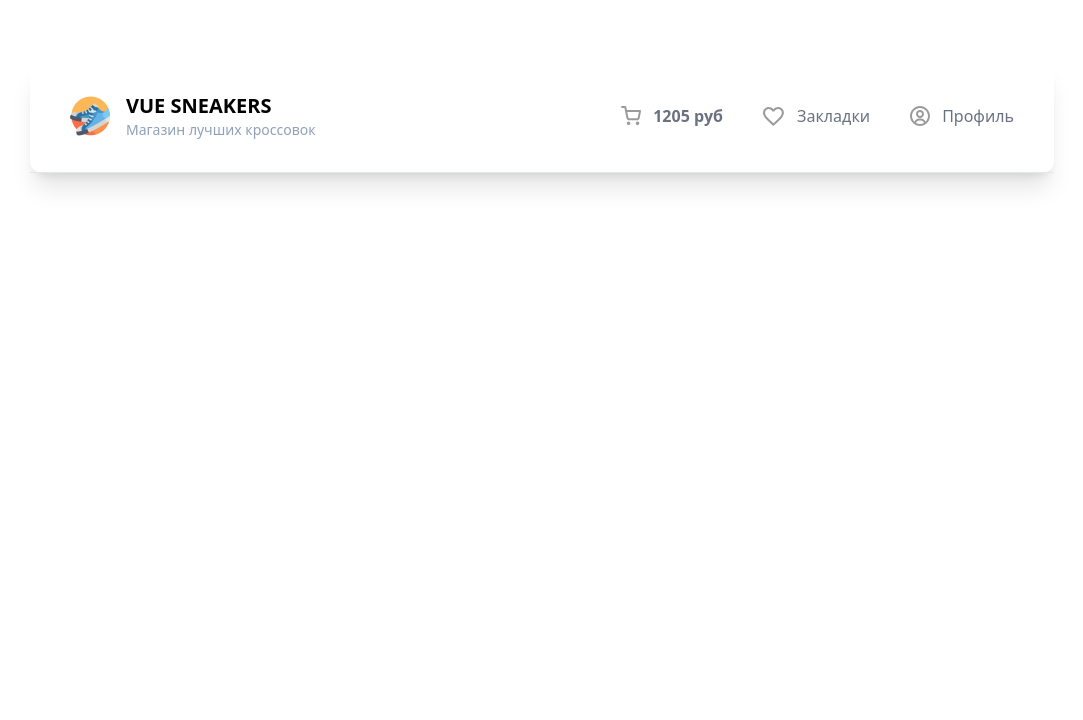
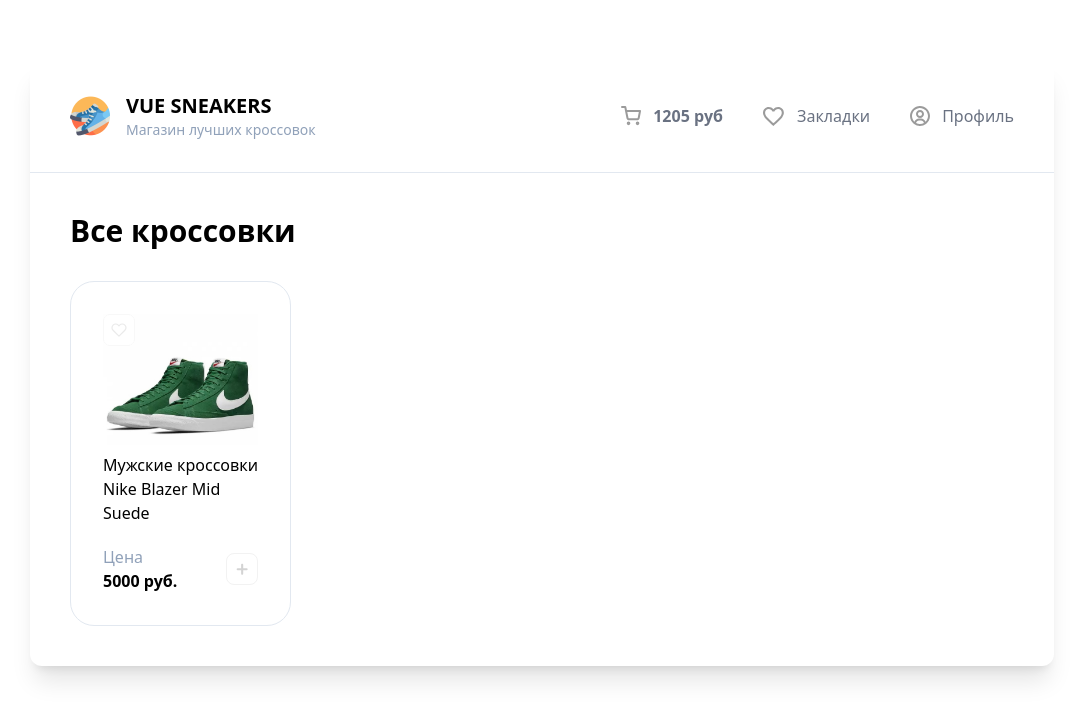
Before and after one commit to Katoshi12/vue-sneakers, a Vue app: page / in a window 1280 px wide. Shown: the top 720 px of the page, without its empty margins (98-1181 px from the left). Built offline with nearby package versions, Linux system fonts and the light colour scheme.

Commit message:
feat: add product card and list layout

```diff
--- a/src/App.vue
+++ b/src/App.vue
@@ -1,13 +1,18 @@
 <script setup lang="ts">
 import Header from '@/components/Header.vue'
+import CardList from '@/components/CardList.vue'
 </script>
 
 <template>
- <main
-   class="bg-white w-4/5 m-auto rounded-xl shadow-xl mt-15"
- >
-   <Header/>
- </main>
+  <main class="bg-white w-4/5 m-auto rounded-xl shadow-xl mt-15">
+    <Header />
+
+    <section class="p-10">
+      <h2 class="text-3xl font-bold mb-8">Все кроссовки</h2>
+
+      <CardList />
+    </section>
+  </main>
 </template>
 
 <style scoped></style>
--- /dev/null
+++ b/src/components/Card.vue
@@ -0,0 +1,41 @@
+<script setup lang="ts">
+interface CardProps {
+  title: string
+  imageUrl: string
+  price: number
+  isFavorite: boolean
+  isAdded: boolean
+  onClickAdd: () => void
+  onClickFavorite: () => void
+}
+
+defineProps<CardProps>()
+</script>
+
+<template>
+  <article
+    class="relative bg-white border border-slate-200 rounded-3xl p-8 cursor-pointer hover:-translate-y-2 hover:shadow-xl transition"
+  >
+    <img
+      @click="onClickFavorite"
+      :src="!isFavorite ? '/like-1.svg' : '/like-2.svg'"
+      alt="Favorite Like"
+      class="absolute top-8 left-8"
+    />
+
+    <img :src="imageUrl" alt="Sneaker" />
+
+    <p class="mt-2">{{ title }}</p>
+
+    <div class="flex justify-between mt-5">
+      <div class="flex flex-col">
+        <span class="text-slate-400">Цена</span>
+        <b>{{ price }} руб.</b>
+      </div>
+
+      <img @click="onClickAdd" :src="!isAdded ? '/plus.svg' : '/checked.svg'" alt="Plus" />
+    </div>
+  </article>
+</template>
+
+<style scoped></style>
--- /dev/null
+++ b/src/components/CardList.vue
@@ -0,0 +1,26 @@
+<script setup lang="ts">
+import Card from './Card.vue'
+
+const onClickAdd = () => {
+  alert('Добавить!')
+}
+const onClickFavorite = () => {
+  alert('Добавлено в избранное!')
+}
+</script>
+
+<template>
+  <div class="grid grid-cols-4 gap-5">
+    <Card
+      image-url="/sneakers/sneakers-1.jpg"
+      title="Мужские кроссовки Nike Blazer Mid Suede"
+      :price="5000"
+      :is-added="false"
+      :is-favorite="false"
+      :on-click-add="onClickAdd"
+      :on-click-favorite="onClickFavorite"
+    />
+  </div>
+</template>
+
+<style scoped></style>
```
